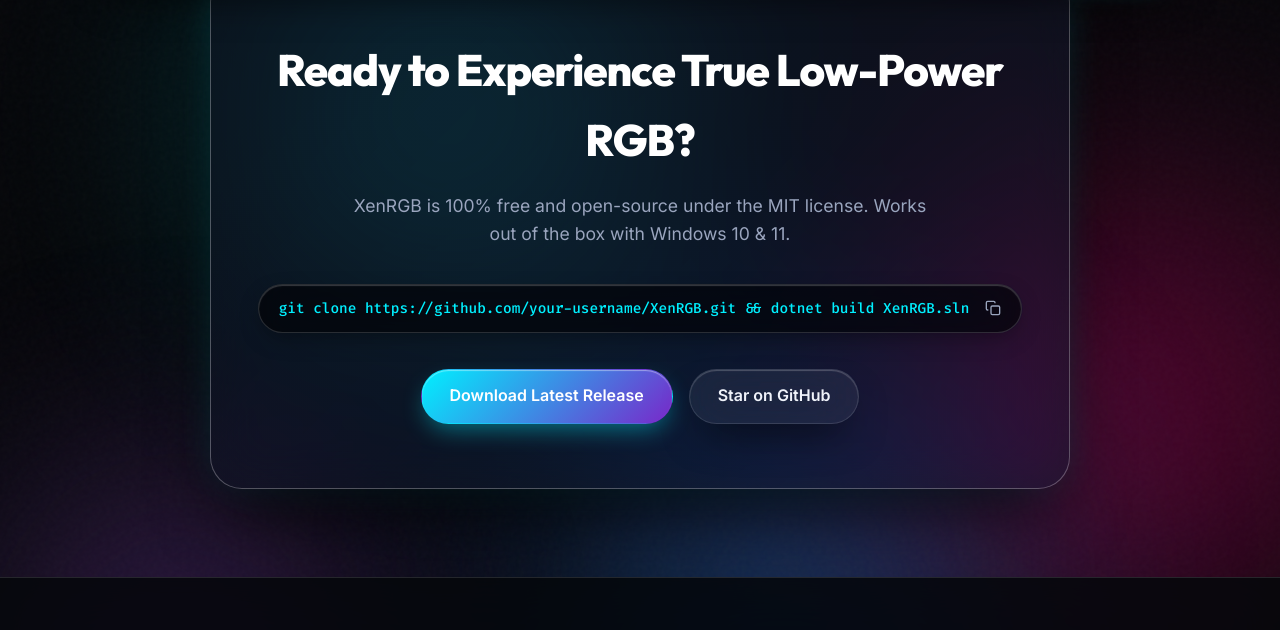
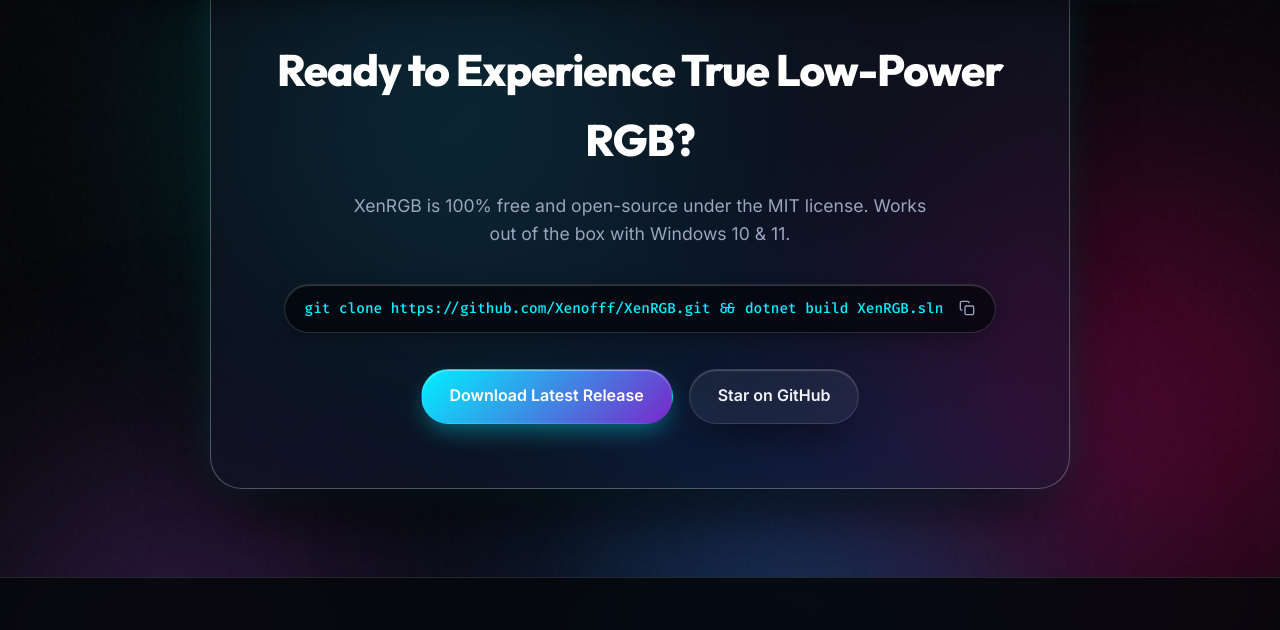
Before and after one commit to Xenofff/XenRGB, a plain HTML site: page docs/index.html in a window 1280 px wide. Both pictures are taken after a click on the button "Copy command". Shown: the part 6636-7266 px from the top of the page. Drawn offline with Linux system fonts and the light colour scheme.

Commit message:
docs: update repository links to https://github.com/Xenofff/XenRGB

```diff
--- a/docs/app.js
+++ b/docs/app.js
@@ -414,7 +414,7 @@ public sealed class MyRainbowWaveEffect : EffectBase
   const copyCmdBtn = document.getElementById('btn-copy-cmd');
   if (copyCmdBtn) {
     copyCmdBtn.addEventListener('click', () => {
-      const cmd = 'git clone https://github.com/your-username/XenRGB.git && dotnet build XenRGB.sln';
+      const cmd = 'git clone https://github.com/Xenofff/XenRGB.git && dotnet build XenRGB.sln';
       navigator.clipboard.writeText(cmd).then(() => {
         copyCmdBtn.style.color = '#00f59b';
         setTimeout(() => { copyCmdBtn.style.color = ''; }, 2000);
--- a/docs/index.html
+++ b/docs/index.html
@@ -54,7 +54,7 @@
       </div>
 
       <div class="nav-actions">
-        <a href="https://github.com/your-username/XenRGB" target="_blank" rel="noopener noreferrer" class="btn btn-glass btn-sm" id="btn-github">
+        <a href="https://github.com/Xenofff/XenRGB" target="_blank" rel="noopener noreferrer" class="btn btn-glass btn-sm" id="btn-github">
           <svg width="18" height="18" viewBox="0 0 24 24" fill="currentColor">
             <path d="M12 0C5.37 0 0 5.37 0 12c0 5.31 3.435 9.795 8.205 11.385.6.105.825-.255.825-.57 0-.285-.015-1.23-.015-2.235-3.015.555-3.795-.735-4.035-1.41-.135-.345-.72-1.41-1.23-1.695-.42-.225-1.02-.78-.015-.795.945-.015 1.62.87 1.845 1.23 1.08 1.815 2.805 1.305 3.495.99.105-.78.42-1.305.765-1.605-2.67-.3-5.46-1.335-5.46-5.925 0-1.305.465-2.385 1.23-3.225-.12-.3-.54-1.53.12-3.18 0 0 1.005-.315 3.3 1.23.96-.27 1.98-.405 3-.405s2.04.135 3 .405c2.295-1.56 3.3-1.23 3.3-1.23.66 1.65.24 2.88.12 3.18.765.84 1.23 1.905 1.23 3.225 0 4.605-2.805 5.625-5.475 5.925.435.375.81 1.095.81 2.22 0 1.605-.015 2.895-.015 3.3 0 .315.225.69.825.57A12.02 12.02 0 0024 12c0-6.63-5.37-12-12-12z"/>
           </svg>
@@ -91,7 +91,7 @@
       </p>
 
       <div class="hero-buttons">
-        <a href="https://github.com/your-username/XenRGB/releases" class="btn btn-primary btn-lg" id="hero-cta-download">
+        <a href="https://github.com/Xenofff/XenRGB/releases" class="btn btn-primary btn-lg" id="hero-cta-download">
           <svg width="20" height="20" viewBox="0 0 24 24" fill="none" stroke="currentColor" stroke-width="2">
             <path d="M21 15v4a2 2 0 0 1-2 2H5a2 2 0 0 1-2-2v-4"></path>
             <polyline points="7 10 12 15 17 10"></polyline>
@@ -495,7 +495,7 @@
         </p>
 
         <div class="command-box liquid-glass-pill" id="clone-cmd-box">
-          <code>git clone https://github.com/your-username/XenRGB.git &amp;&amp; dotnet build XenRGB.sln</code>
+          <code>git clone https://github.com/Xenofff/XenRGB.git &amp;&amp; dotnet build XenRGB.sln</code>
           <button class="cmd-copy-btn" id="btn-copy-cmd" title="Copy command">
             <svg width="16" height="16" viewBox="0 0 24 24" fill="none" stroke="currentColor" stroke-width="2">
               <rect x="9" y="9" width="13" height="13" rx="2" ry="2"></rect>
@@ -505,10 +505,10 @@
         </div>
 
         <div class="cta-buttons">
-          <a href="https://github.com/your-username/XenRGB/releases" class="btn btn-primary btn-lg">
+          <a href="https://github.com/Xenofff/XenRGB/releases" class="btn btn-primary btn-lg">
             <span>Download Latest Release</span>
           </a>
-          <a href="https://github.com/your-username/XenRGB" class="btn btn-glass btn-lg">
+          <a href="https://github.com/Xenofff/XenRGB" class="btn btn-glass btn-lg">
             <span>Star on GitHub</span>
           </a>
         </div>
@@ -540,8 +540,8 @@
         <div class="footer-col">
           <h4>Developers</h4>
           <a href="effect-sdk.md">Effect SDK Docs</a>
-          <a href="https://github.com/your-username/XenRGB" target="_blank" rel="noopener noreferrer">Source Code</a>
-          <a href="https://github.com/your-username/XenRGB/issues" target="_blank" rel="noopener noreferrer">Report Bug</a>
+          <a href="https://github.com/Xenofff/XenRGB" target="_blank" rel="noopener noreferrer">Source Code</a>
+          <a href="https://github.com/Xenofff/XenRGB/issues" target="_blank" rel="noopener noreferrer">Report Bug</a>
         </div>
         <div class="footer-col">
           <h4>License</h4>
```
Also changed, not shown: 1 other file.
